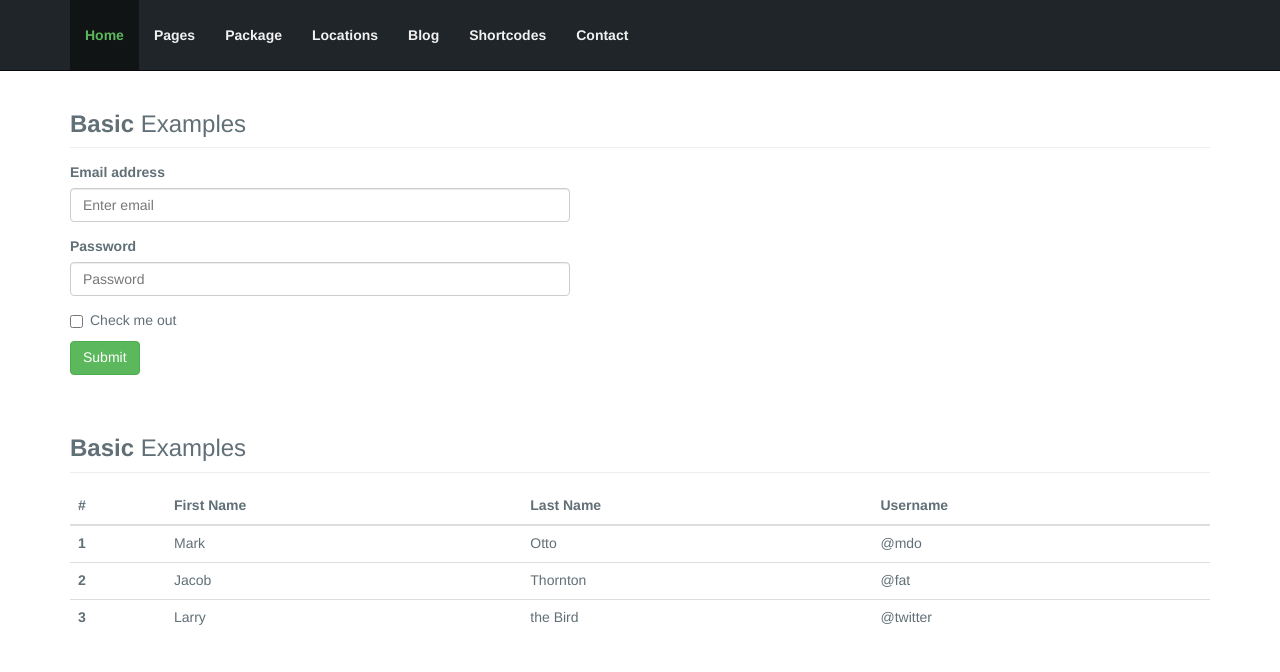
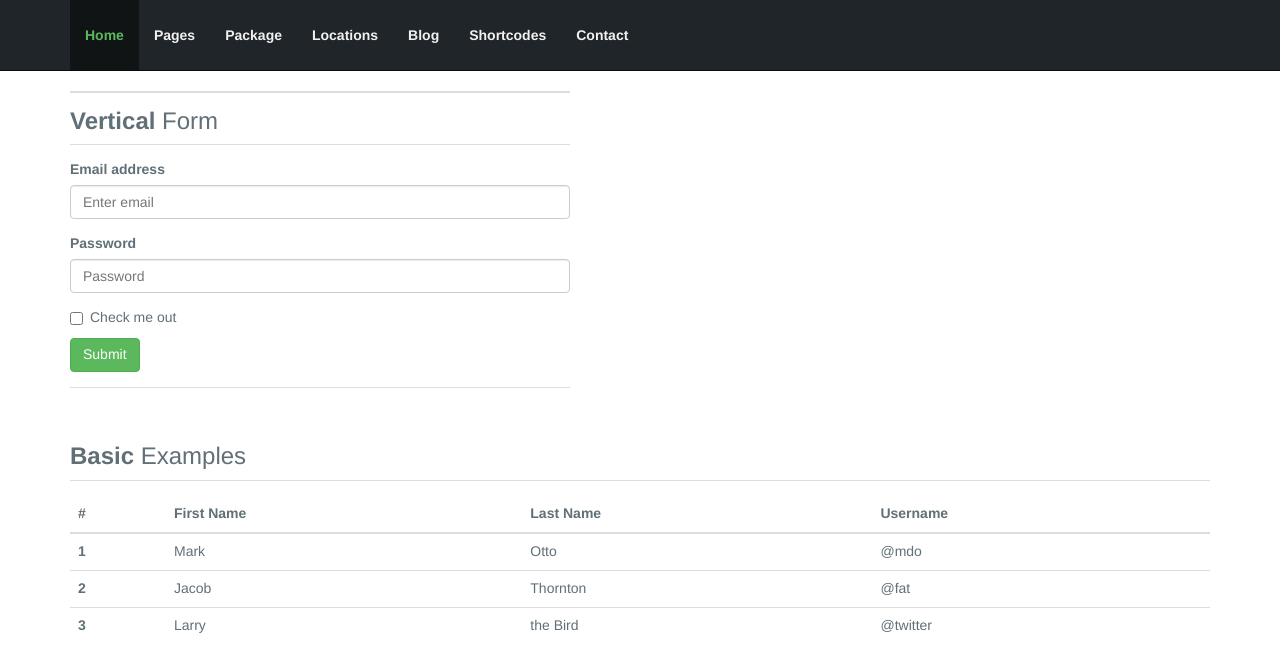
Before and after one commit to tahmina8765/fl-test, a website: page public/index.html in a window 1280 px wide. Drawn offline with nearby package versions, Linux system fonts and the light colour scheme.

```diff
--- a/public/index.html
+++ b/public/index.html
@@ -47,8 +47,8 @@
         <div class="container">
             <div class="row">
                 <div class="col-md-12">
-                    <h3><span>Basic</span> Examples</h3>
                     <form>
+                        <h3><span>Vertical</span> Form</h3>
                         <div class="form-group">
                             <label for="exampleInputEmail1">Email address</label>
                             <input type="email" class="form-control" id="exampleInputEmail1" placeholder="Enter email">
--- a/public/sass/_style.scss
+++ b/public/sass/_style.scss
@@ -6,9 +6,11 @@
     }
 }
 h3{
-    border-bottom: 1px solid $gray-lighter;
+    border-bottom: 1px solid $table-border-color;
     font-weight: normal;
     padding-bottom: 10px;
+    padding-top: 5px;
+    margin-top: 10px;
     margin-bottom: 15px;
     span{
         font-weight: bold;
@@ -16,5 +18,8 @@
 }
 
 form{
+    border-top: 2px solid $table-border-color;
+    border-bottom: 1px solid $table-border-color;
     max-width: 500px;
+    padding-bottom: 15px;
 }
```
Also changed, not shown: public/css/app.css.
